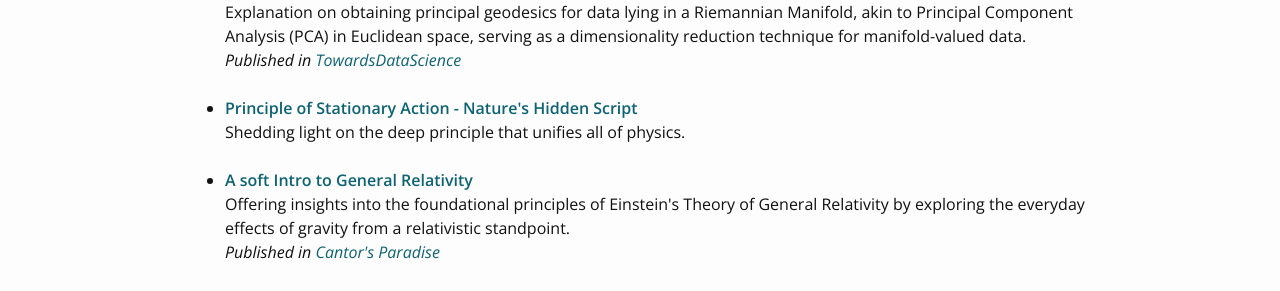
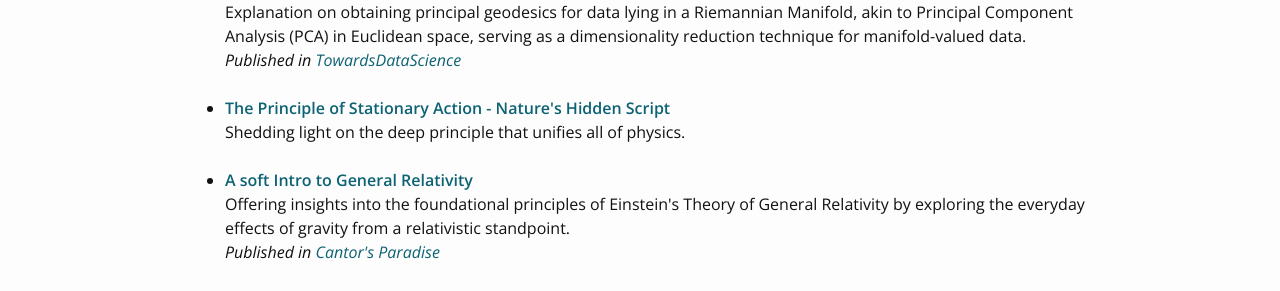
Before and after one commit to paribeshregmi/paribeshregmi.github.io, a Jekyll site: the page built from assets/pages/blog.markdown, in a window 1280 px wide. Shown: the part 521-812 px from the top of the page. Built offline with Jekyll 4.4.1, drawn with Linux system fonts in a browser that asks for light colours.

Commit message:
Update blog.markdown

```diff
--- a/assets/pages/blog.markdown
+++ b/assets/pages/blog.markdown
@@ -24,7 +24,7 @@ permalink: /blog/
         <em> Published in <a href="https://towardsdatascience.com" target="_blank" rel="noopener noreferrer">TowardsDataScience</a><br></em>
     </li><br>
     <li>
-    <b><a href="https://paribeshregmi.medium.com/the-principle-of-stationary-action-c69237bd4ea2" target="_blank" rel="noopener noreferrer">Principle of Stationary Action - Nature's Hidden Script</a></b><br>
+    <b><a href="https://paribeshregmi.medium.com/the-principle-of-stationary-action-c69237bd4ea2" target="_blank" rel="noopener noreferrer">The Principle of Stationary Action - Nature's Hidden Script</a></b><br>
         Shedding light on the deep principle that unifies all of physics.
        </li><br>
     <li>
```
